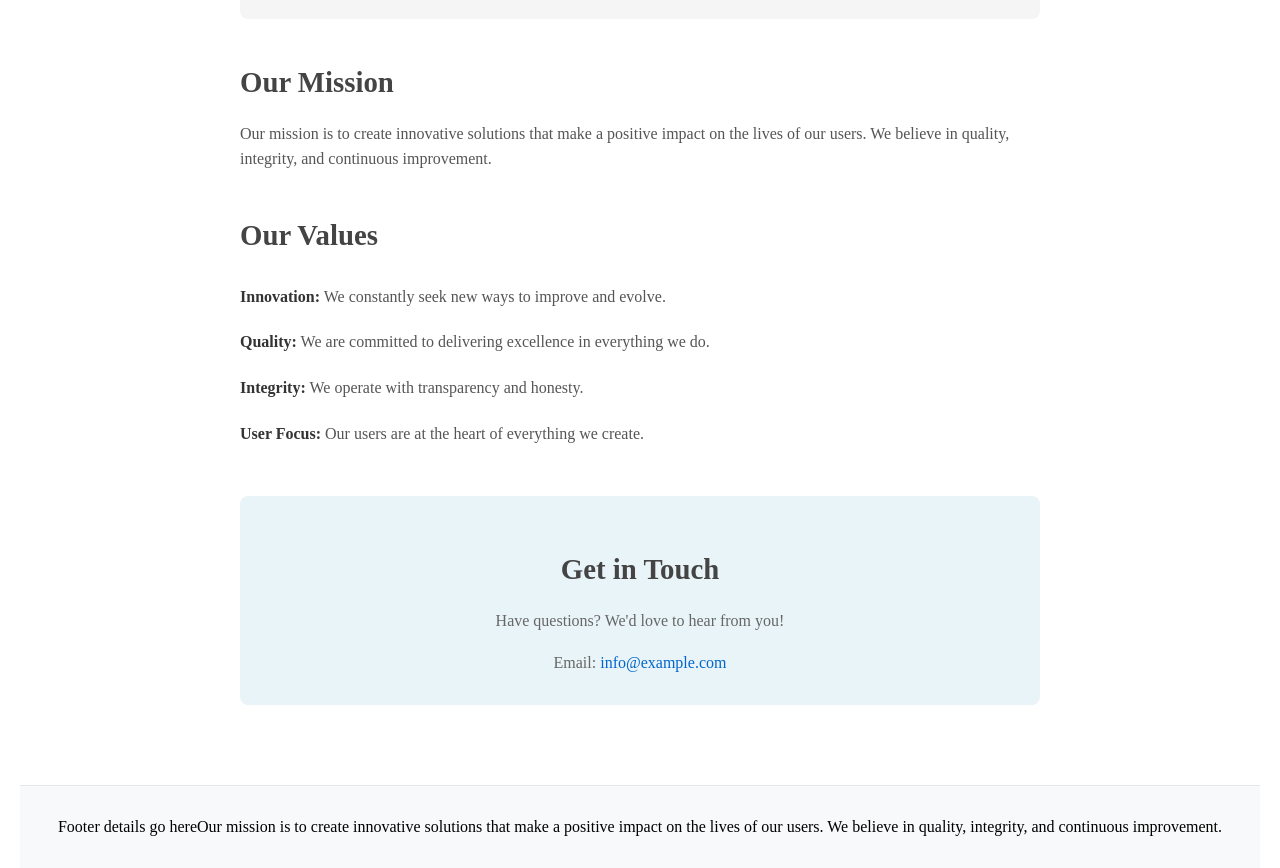
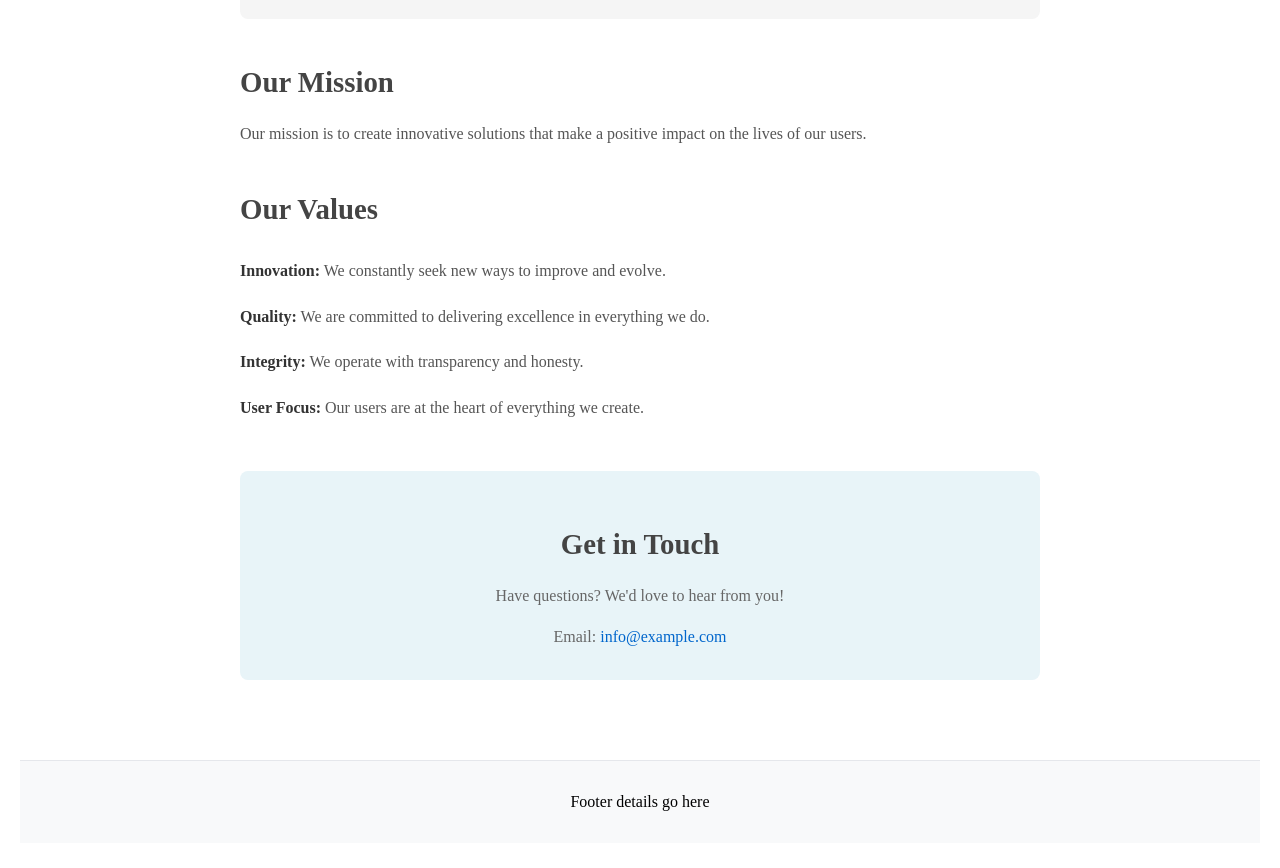
Before and after one commit to rasmi2114/angular19, an Angular app: page /about in a window 1280 px wide. Shown: the part 280-1148 px from the top of the page. After the commit the page ends 1123 px from the top, so only its background shows below. Built offline with nearby package versions, Linux system fonts and the light colour scheme.

Commit message:
footer05

```diff
--- a/src/app/about/about.html
+++ b/src/app/about/about.html
@@ -12,8 +12,7 @@
     <h2>Our Mission</h2>
     <p>
       Our mission is to create innovative solutions that make a positive impact
-      on the lives of our users. We believe in quality, integrity, and continuous
-      improvement.
+      on the lives of our users.
     </p>
   </section>
 
--- a/src/app/footer/footer.html
+++ b/src/app/footer/footer.html
@@ -1,6 +1,3 @@
 <div class="footer-body">
 <p>Footer details go here</p>
-<p>Our mission is to create innovative solutions that make a positive impact
-    on the lives of our users. We believe in quality, integrity, and continuous
-    improvement.</p>
 </div>
```
